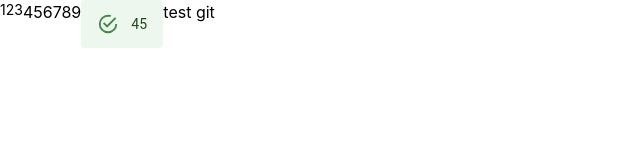
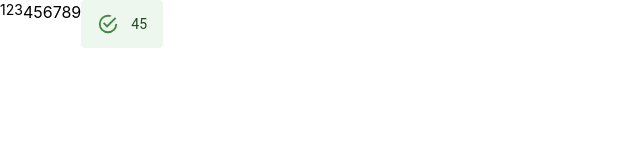
Before and after one commit to imChingHsuan/test, a React (Create React App) app: page / in a window 1280 px wide. Shown: the top 160 px of the page, without its empty margins (0-640 px from the left). Built offline with nearby package versions, Linux system fonts and the light colour scheme.

Commit message:
test author name

```diff
--- a/src/App.js
+++ b/src/App.js
@@ -7,7 +7,6 @@ const App = () => {
       <div>456</div>
       <div>789</div>
       <Alert>45</Alert>
-      <div>test git</div>
     </div>
   );
 };
```
